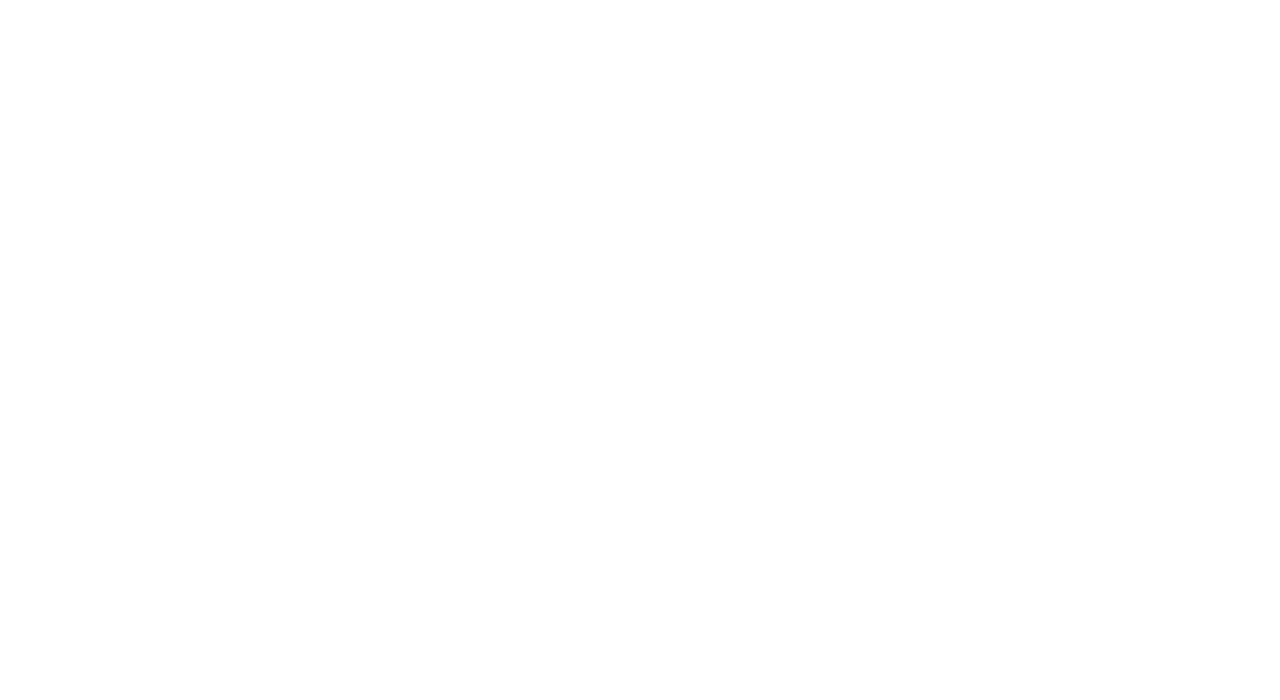
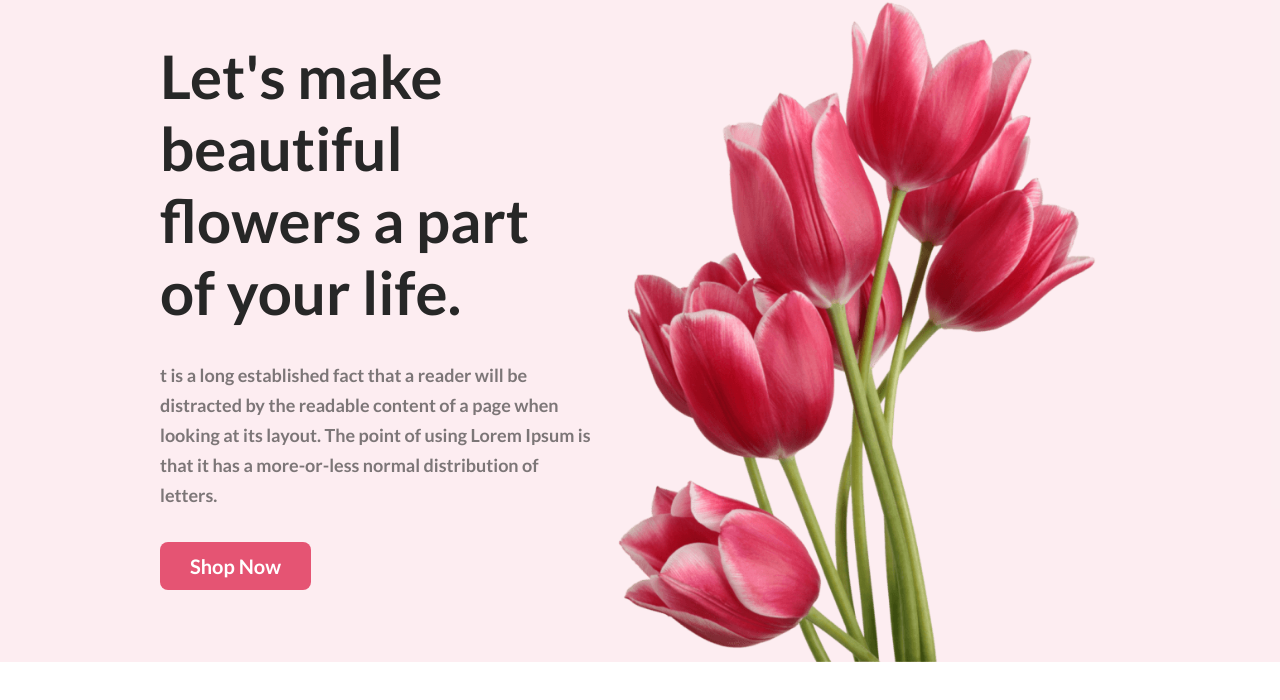
Before and after one commit to arif181h/new-year, a plain HTML site: page index.html in a window 1280 px wide. Drawn offline with Linux system fonts and the light colour scheme.

Commit message:
header part

```diff
--- a/index.html
+++ b/index.html
@@ -3,9 +3,24 @@
 <head>
     <meta charset="UTF-8">
     <meta name="viewport" content="width=device-width, initial-scale=1.0">
+    <link rel="stylesheet" href="styles.css">
+    <link rel="preconnect" href="https://fonts.googleapis.com">
+<link rel="preconnect" href="https://fonts.gstatic.com" crossorigin>
+<link href="https://fonts.googleapis.com/css2?family=Lato:wght@700&family=Merriweather:wght@700&family=Open+Sans:ital,wght@0,800;1,800&family=Work+Sans:wght@800&display=swap" rel="stylesheet">
     <title>new-year</title>
 </head>
 <body>
-
+    <header>
+        <div class="container banner">
+           <div class="banner-text">
+               <h1>Let's make beautiful flowers a part of your life.</h1>
+               <p>t is a long established fact that a reader will be distracted by the readable content of a page when looking at its layout. The point of using Lorem Ipsum is that it has a more-or-less normal distribution of letters.</p>
+               <button>Shop Now</button>
+           </div>
+           <div class="banner-img">
+               <img src="images/pngwing 10.png">
+           </div>
+        </div>
+       </header>
 </body>
 </html>
--- a/styles.css
+++ b/styles.css
@@ -0,0 +1,53 @@
+*{
+    margin: 0;
+    padding: 0;
+    font-family: 'Lato', sans-serif;
+
+}
+p{
+    color: rgba(39, 39, 39, 0.60);
+font-family: Lato;
+font-size: 18px;
+font-weight: 400;
+line-height: 30px;
+}
+button{
+    border-radius: 8px;
+background: #E55473;
+color: #FFF;
+font-family: Lato;
+font-size: 20px;
+font-weight: 700;
+border: none;
+padding: 12px 30px;
+}
+header{
+    background-color: rgba(229, 84, 115, 0.10);
+}
+.container{
+    width: 75%;
+    max-width: 1440px;
+    margin: 0 auto;
+}
+.banner{
+    display: flex;
+    align-items: center;
+    justify-content: space-between;
+}
+
+.banner .banner-text h1{
+    color: #272727;
+font-family: Lato;
+font-size: 60px;
+font-style: normal;
+font-weight: 600;
+line-height: normal;
+}
+.banner .banner-text *{
+margin-bottom: 32px;
+max-width: 525px;
+}
+.banner .banner-img img{
+    width: 100%;
+    vertical-align: middle;
+}
```
Also changed, not shown: images/Flower 01.png (added), images/Group 57.png (added), images/Group 58.png (added), images/Group 59.png (added), images/Rectangle 4.png (added), images/Rectangle 5.png (added), images/Rectangle 6.png (added), images/Rectangle 9.png (added), images/pngwing 10.png (added), images/pngwing 5.png (added), images/pngwing 6.png (added), images/pngwing 7.png (added), images/pngwing 8.png (added), 3 other files.
